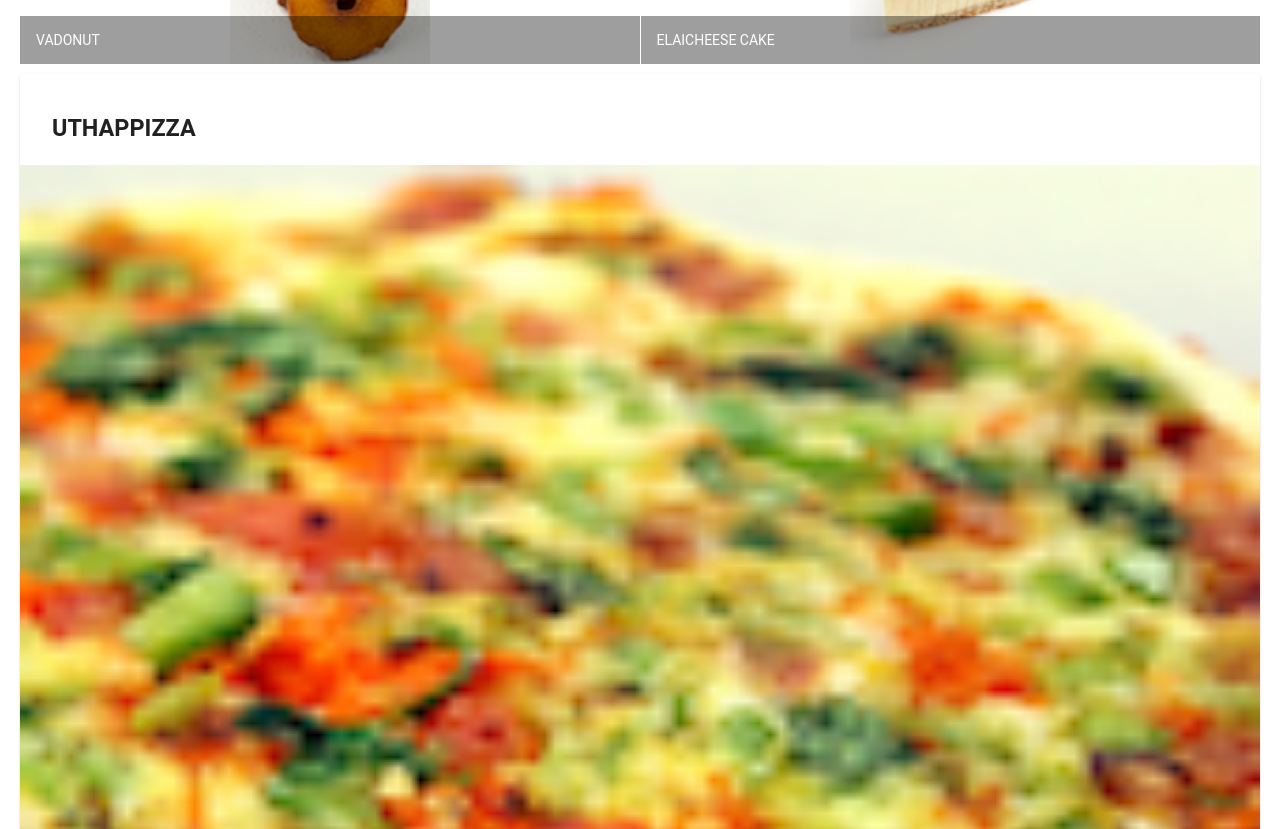
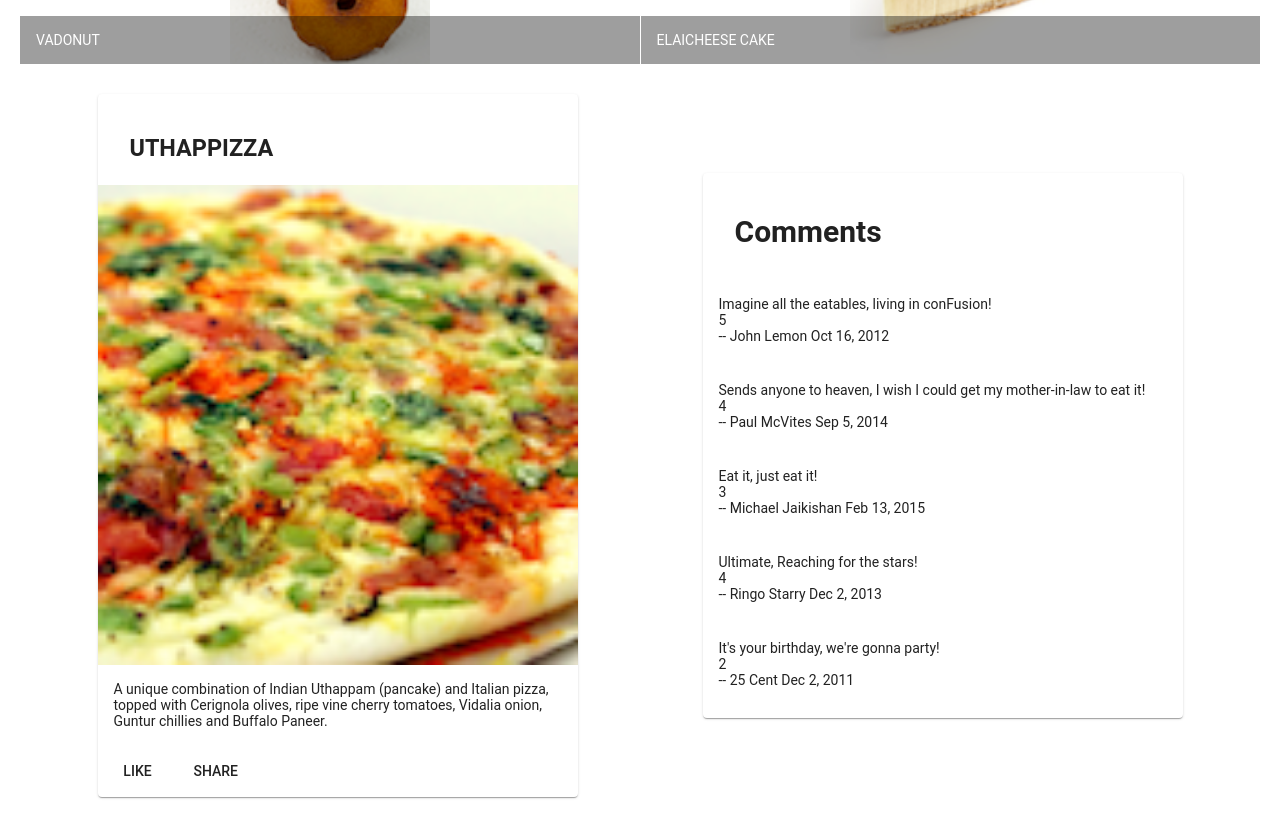
Before and after one commit to alucardthefish/RistoraNGt, an Angular app: page / in a window 1280 px wide. Shown: the part 500-1329 px from the top of the page. Built offline with nearby package versions, Linux system fonts and the light colour scheme.

Commit message:
Add component dishdetail for assignment 1

```diff
--- a/src/app/app.module.ts
+++ b/src/app/app.module.ts
@@ -14,11 +14,13 @@
 import { MatGridListModule } from '@angular/material/grid-list';
 import { MatCardModule } from '@angular/material/card';
 import { MatButtonModule } from '@angular/material/button';
+import { DishdetailComponent } from './dishdetail/dishdetail.component';
 
 @NgModule({
   declarations: [
     AppComponent,
-    MenuComponent
+    MenuComponent,
+    DishdetailComponent
   ],
   imports: [
     BrowserModule,
--- /dev/null
+++ b/src/app/dishdetail/dishdetail.component.html
@@ -0,0 +1,49 @@
+<div class="container"
+    fxLayout="row"
+    fxLayout.sm="column"
+    fxLayout.xs="column"
+    fxLayoutAlign.gt-md="space-around center"
+    fxLayoutGap="10px"
+    fxLayoutGap.xs="0">
+
+  <div fxFlex="40">
+    <mat-card *ngIf="dish">
+      <mat-card-header>
+        <mat-card-title>
+          <h3>{{dish.name | uppercase}}</h3>
+        </mat-card-title>
+      </mat-card-header>
+      <img mat-card-image src={{dish.image}} alt={{dish.name}}>
+      <mat-card-content>
+        <p>{{dish.description}}
+        </p>
+      </mat-card-content>
+      <mat-card-actions>
+        <button mat-button>LIKE</button>
+        <button mat-button>SHARE</button>
+      </mat-card-actions>
+    </mat-card>
+  </div>
+
+  <div fxFlex="40">
+    <mat-card *ngIf="dish">
+      <mat-card-header>
+        <mat-card-title>
+          <h2>Comments</h2>
+        </mat-card-title>
+      </mat-card-header>
+
+      <mat-card-content *ngFor="let comment of dishComments">
+        <mat-list>
+          <p>
+            {{ comment.comment }} <br>
+            {{ comment.rating }} <br>
+            -- {{ comment.author }} {{ comment.date | date }}
+          </p>
+        </mat-list>
+      </mat-card-content>
+
+    </mat-card>
+  </div>
+
+</div>
--- /dev/null
+++ b/src/app/dishdetail/dishdetail.component.ts
@@ -0,0 +1,63 @@
+import { Component, OnInit } from '@angular/core';
+import { Dish } from '../shared/dish';
+
+const DISH = {
+  id: '0',
+  name: 'Uthappizza',
+  image: '/assets/images/uthappizza.png',
+  category: 'mains',
+  featured: true,
+  label: 'Hot',
+  price: '4.99',
+  // tslint:disable-next-line:max-line-length
+  description: 'A unique combination of Indian Uthappam (pancake) and Italian pizza, topped with Cerignola olives, ripe vine cherry tomatoes, Vidalia onion, Guntur chillies and Buffalo Paneer.',
+  comments: [
+       {
+           rating: 5,
+           comment: 'Imagine all the eatables, living in conFusion!',
+           author: 'John Lemon',
+           date: '2012-10-16T17:57:28.556094Z'
+       },
+       {
+           rating: 4,
+           comment: 'Sends anyone to heaven, I wish I could get my mother-in-law to eat it!',
+           author: 'Paul McVites',
+           date: '2014-09-05T17:57:28.556094Z'
+       },
+       {
+           rating: 3,
+           comment: 'Eat it, just eat it!',
+           author: 'Michael Jaikishan',
+           date: '2015-02-13T17:57:28.556094Z'
+       },
+       {
+           rating: 4,
+           comment: 'Ultimate, Reaching for the stars!',
+           author: 'Ringo Starry',
+           date: '2013-12-02T17:57:28.556094Z'
+       },
+       {
+           rating: 2,
+           comment: 'It\'s your birthday, we\'re gonna party!',
+           author: '25 Cent',
+           date: '2011-12-02T17:57:28.556094Z'
+       }
+   ]
+};
+
+@Component({
+  selector: 'app-dishdetail',
+  templateUrl: './dishdetail.component.html',
+  styleUrls: ['./dishdetail.component.css']
+})
+export class DishdetailComponent implements OnInit {
+
+  dish = DISH;
+  dishComments = DISH.comments;
+
+  constructor() { }
+
+  ngOnInit() {
+  }
+
+}
--- a/src/app/menu/menu.component.html
+++ b/src/app/menu/menu.component.html
@@ -18,8 +18,9 @@
     </mat-grid-list>
   </div>
 
-  <div fxFlex *ngIf="selectedDish">
-    <mat-card>
+  <div fxFlex *ngIf="selectedDish"> <!-- *ngIf="selectedDish" -->
+    <app-dishdetail></app-dishdetail>
+    <!-- <mat-card>
       <mat-card-header>
         <mat-card-title>
           <h3>{{selectedDish.name | uppercase}}</h3>
@@ -34,7 +35,7 @@
         <button mat-button>LIKE</button>
         <button mat-button>SHARE</button>
       </mat-card-actions>
-    </mat-card>
+    </mat-card> -->
   </div>
 
 
```
Also changed, not shown: src/app/dishdetail/dishdetail.component.css (added), 1 other file (tests, documents, lock files or other folders).
